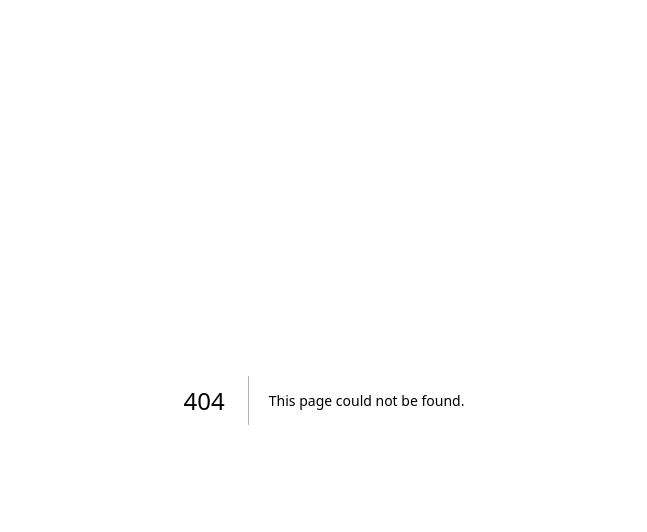
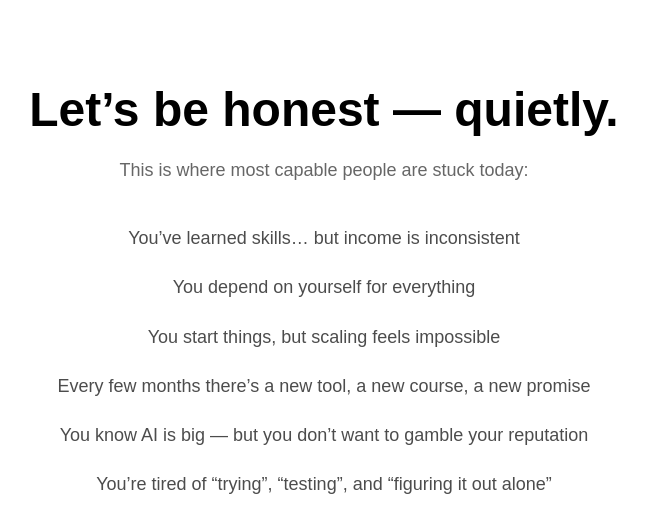
Before and after one commit to Chetanbelfort/iframe-hero, a Next.js app: page /iframe/stuck in a window 1280 px wide. Before the commit this address had no page. Shown: the top 532 px of the page, without its empty margins (316-963 px from the left). Built offline with nearby package versions, Linux system fonts and the light colour scheme.

Commit message:
update landing page sections

```diff
--- a/app/iframe/hero/page.tsx
+++ b/app/iframe/hero/page.tsx
@@ -1,11 +1,5 @@
 import HeroSection from "@/components/sections/HeroSection"
-import StuckRealitySection from "@/components/sections/StuckRealitySection"
 
-export default function Page() {
-  return (
-    <>
-      <HeroSection />
-      <StuckRealitySection />
-    </>
-  )
+export default function HeroPage() {
+  return <HeroSection />
 }
--- /dev/null
+++ b/app/iframe/stuck/page.tsx
@@ -0,0 +1,5 @@
+import StuckRealitySection from "@/components/sections/StuckRealitySection"
+
+export default function StuckPage() {
+  return <StuckRealitySection />
+}
--- a/components/sections/StuckRealitySection.tsx
+++ b/components/sections/StuckRealitySection.tsx
@@ -2,18 +2,21 @@ import { VerticalTextStack } from "@/components/ui/vertical-text-stack"
 
 export default function StuckRealitySection() {
   return (
-    <section className="bg-white py-24">
-      <div className="max-w-3xl mx-auto text-center mb-20 px-6">
+    <section className="bg-white py-20">
+      <div className="max-w-3xl mx-auto text-center mb-10 px-6">
         <h2 className="text-4xl md:text-5xl font-semibold text-black leading-tight">
           Let’s be honest — quietly.
         </h2>
 
-        <p className="mt-6 text-lg text-black/60">
+        <p className="mt-4 text-lg text-black/60">
           This is where most capable people are stuck today:
         </p>
       </div>
 
-      <VerticalTextStack />
+      {/* Controlled spacing here */}
+      <div className="mt-4">
+        <VerticalTextStack />
+      </div>
     </section>
   )
 }
--- a/components/ui/vertical-text-stack.tsx
+++ b/components/ui/vertical-text-stack.tsx
@@ -1,86 +1,43 @@
-"use client"
+'use client'
 
-import { useState, useCallback, useEffect, useRef } from "react"
-import { motion, type PanInfo } from "framer-motion"
+import { motion } from 'framer-motion'
 
-const slides = [
+const items = [
   "You’ve learned skills… but income is inconsistent",
   "You depend on yourself for everything",
   "You start things, but scaling feels impossible",
   "Every few months there’s a new tool, a new course, a new promise",
   "You know AI is big — but you don’t want to gamble your reputation",
-  "You’re tired of trying, testing, and figuring it out alone",
+  "You’re tired of “trying”, “testing”, and “figuring it out alone”",
 ]
 
 export function VerticalTextStack() {
-  const [currentIndex, setCurrentIndex] = useState(0)
-  const lastNavTime = useRef(0)
-  const cooldown = 400
-
-  const navigate = useCallback((direction: number) => {
-    const now = Date.now()
-    if (now - lastNavTime.current < cooldown) return
-    lastNavTime.current = now
-
-    setCurrentIndex((prev) => {
-      if (direction > 0) return prev === slides.length - 1 ? 0 : prev + 1
-      return prev === 0 ? slides.length - 1 : prev - 1
-    })
-  }, [])
-
-  const onDragEnd = (_: MouseEvent | TouchEvent | PointerEvent, info: PanInfo) => {
-    if (info.offset.y < -60) navigate(1)
-    if (info.offset.y > 60) navigate(-1)
-  }
-
-  useEffect(() => {
-    const onWheel = (e: WheelEvent) => {
-      if (Math.abs(e.deltaY) > 30) navigate(e.deltaY > 0 ? 1 : -1)
-    }
-    window.addEventListener("wheel", onWheel, { passive: true })
-    return () => window.removeEventListener("wheel", onWheel)
-  }, [navigate])
-
-  const getStyle = (index: number) => {
-    const diff = index - currentIndex
-    if (diff === 0) return { y: 0, scale: 1, opacity: 1, zIndex: 3 }
-    if (diff === -1) return { y: -140, scale: 0.9, opacity: 0.5, zIndex: 2 }
-    if (diff === 1) return { y: 140, scale: 0.9, opacity: 0.5, zIndex: 2 }
-    return { y: diff > 0 ? 260 : -260, scale: 0.8, opacity: 0, zIndex: 0 }
-  }
-
   return (
-    <section className="relative min-h-screen bg-white flex items-center justify-center overflow-hidden">
-      <div className="absolute inset-0 pointer-events-none bg-[radial-gradient(circle_at_center,rgba(0,0,0,0.04),transparent_60%)]" />
-
-      <div className="relative w-full max-w-xl h-[480px] flex items-center justify-center">
-        {slides.map((text, index) => {
-          const style = getStyle(index)
-          return (
-            <motion.div
-              key={index}
-              drag={index === currentIndex ? "y" : false}
-              dragConstraints={{ top: 0, bottom: 0 }}
-              dragElastic={0.25}
-              onDragEnd={onDragEnd}
-              animate={style}
-              transition={{ type: "spring", stiffness: 280, damping: 30 }}
-              className="absolute w-full px-8 cursor-grab active:cursor-grabbing"
-              style={{ zIndex: style.zIndex }}
-            >
-              <div className="rounded-3xl bg-white border border-black/10 shadow-xl px-8 py-10 text-center">
-                <p className="text-xl md:text-2xl font-medium text-black leading-relaxed">
-                  {text}
-                </p>
-              </div>
-            </motion.div>
-          )
-        })}
+    <div className="max-w-3xl mx-auto px-6">
+      <div className="flex flex-col gap-4 md:gap-5">
+        {items.map((text, index) => (
+          <motion.div
+            key={index}
+            initial={{ opacity: 0, y: 12 }}
+            whileInView={{ opacity: 1, y: 0 }}
+            viewport={{ once: true }}
+            transition={{
+              duration: 0.45,
+              ease: 'easeOut',
+              delay: index * 0.06,
+            }}
+            className="
+              text-base
+              md:text-lg
+              text-black/70
+              leading-relaxed
+              text-center
+            "
+          >
+            {text}
+          </motion.div>
+        ))}
       </div>
-
-      <div className="absolute bottom-10 text-xs tracking-widest text-black/40 uppercase">
-        Scroll or drag
-      </div>
-    </section>
+    </div>
   )
 }
```
Also changed, not shown: 1 other file (tests, documents, lock files or other folders).
